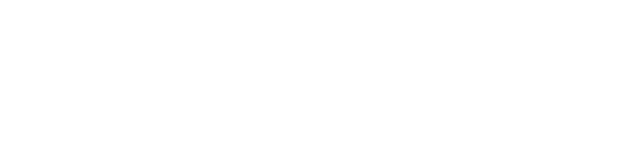
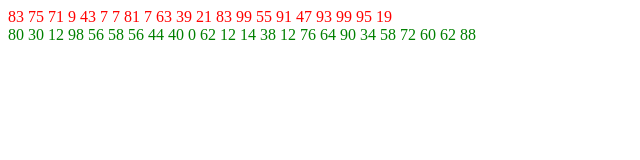
Before and after one commit to katy01101011/js-jsnack-blocco-3, a plain HTML site: page Bonus/index.html in a window 1280 px wide. Shown: the whole page, without its empty margins (0-640 px from the left). Drawn offline with Linux system fonts and the light colour scheme.

Commit message:
Snack Bonus randomStyle :D

```diff
--- a/Bonus/index.html
+++ b/Bonus/index.html
@@ -8,6 +8,8 @@
     <link rel="icon" type="image/x-icon" href="img/apple-red-icon-256.png">
 </head>
 <body>
+    <div id="odd"></div>
+    <div id="even"></div>
 
     <!-- Scripts -->
     <script src="js/script.js"></script>
--- a/Bonus/js/script.js
+++ b/Bonus/js/script.js
@@ -0,0 +1,45 @@
+// * Crea due tag div con due id diversi.
+// * Un div avrà il testo colorato di rosso mentre l’altro di verde.
+// * Partendo da un array di numeri,
+// * stampiamo nell’id rosso i numeri dispari e in verde i numeri pari.
+
+const numbers = [];
+const oddNumbers = [];
+const evenNumbers = [];
+const numbersArrayLength = randomNumber();
+const oddDiv = document.getElementById('odd');
+oddDiv.style.color = 'red';
+const evenDiv = document.getElementById('even');
+evenDiv.style.color = 'green';
+
+for (let i = 0; i < numbersArrayLength; i++) {
+    let newNumber = randomNumber();
+    numbers.push(newNumber)
+}
+
+console.log(numbers);
+
+numbers.forEach( element => {
+    if (element % 2 === 0) {
+        evenNumbers.push(element);
+        evenDiv.innerHTML += `${element} `;
+    } else {
+        oddNumbers.push(element)
+        oddDiv.innerHTML += `${element} `;
+    }
+});
+
+console.log(oddNumbers);
+console.log(evenNumbers);
+
+
+// FUNCTIONS
+
+/**
+ * Description // Generate a random integer number
+ * @returns {Number} // Random number
+ */
+function randomNumber() {
+    const number = Math.floor(Math.random() * 100);
+    return number
+}
```
